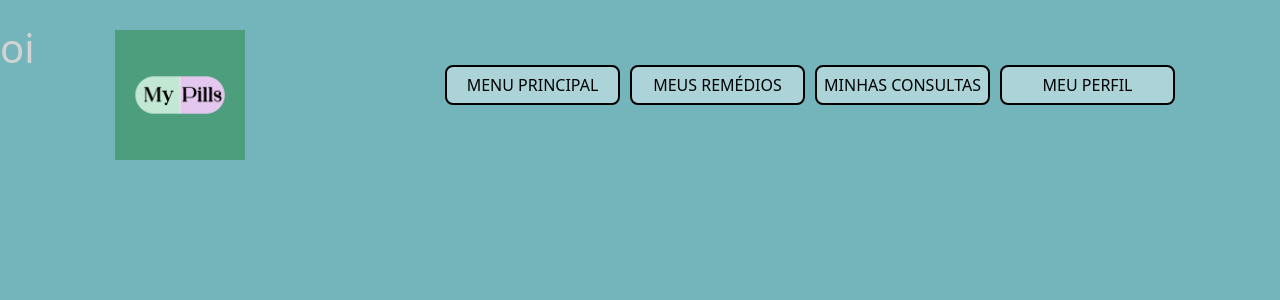
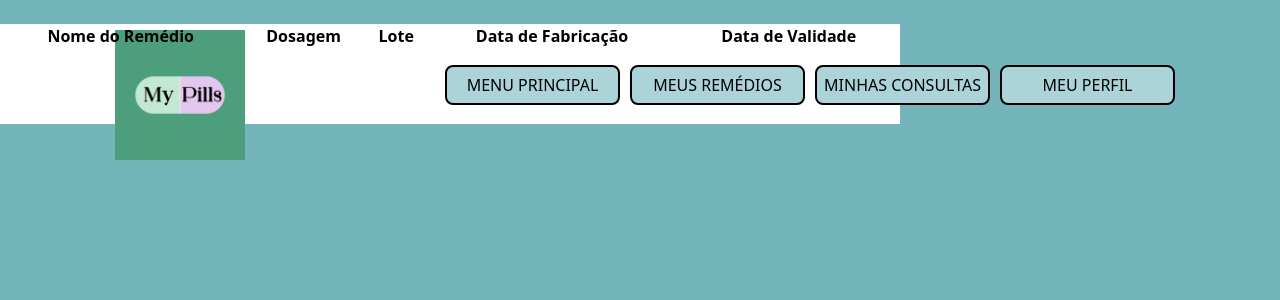
Before and after one commit to ilmoruuu/myPills, a Django app: page /remedios/ in a window 1280 px wide. Shown: the top 300 px of the page. Run offline with Django 5.2, Linux system fonts and the light colour scheme; lists and menus that the app fills with data are empty; some libraries are stand-ins or nearby versions.

Commit message:
inicio da tabela

```diff
--- a/projetomypills/mypills/app/templates/app/remedios.html
+++ b/projetomypills/mypills/app/templates/app/remedios.html
@@ -33,6 +33,21 @@
             font-weight: 500;
             margin-right: 10px;
         }
+        .tabela{
+            width: 900px;
+            height: 100px;
+            background-color: white;
+            color: black;
+
+        }
+
+        .topo-tabela{
+            text-align: center;
+            position: sticky;
+            top: 0;
+
+        }
+
 
     </style>
 </head>
@@ -56,7 +71,24 @@
     </header>
     <br>
     <div>
-        <h1>oi</h1>
+        <table class="tabela">
+            <thead>
+                <tr class="topo-tabela">
+                    <th>Nome do Remédio</th>
+                    <th>Dosagem</th>
+                    <th>Lote</th>
+                    <th>Data de Fabricação</th>
+                    <th>Data de Validade</th>
+                </tr>
+            </thead>
+            <tbody>
+                <tr>
+                    <td>
+                        <!--aqui é onde entra as informações do back-->
+                    </td>
+                </tr>
+            </tbody>
+        </table>
     </div>
     <script type="text/javascript">
         document.getElementById("principal").onclick = function () {
```
